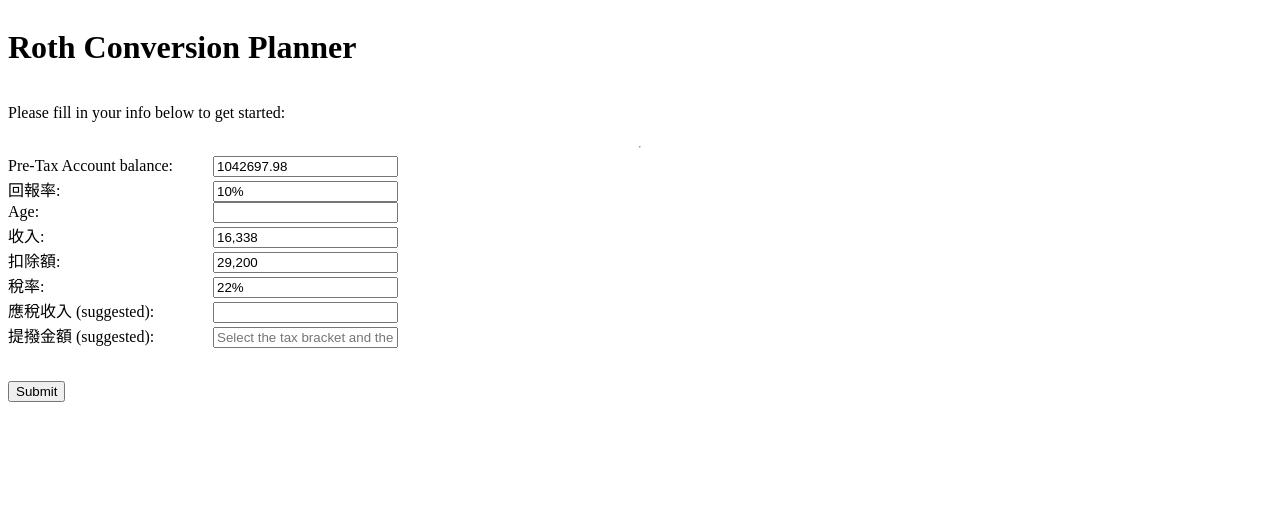
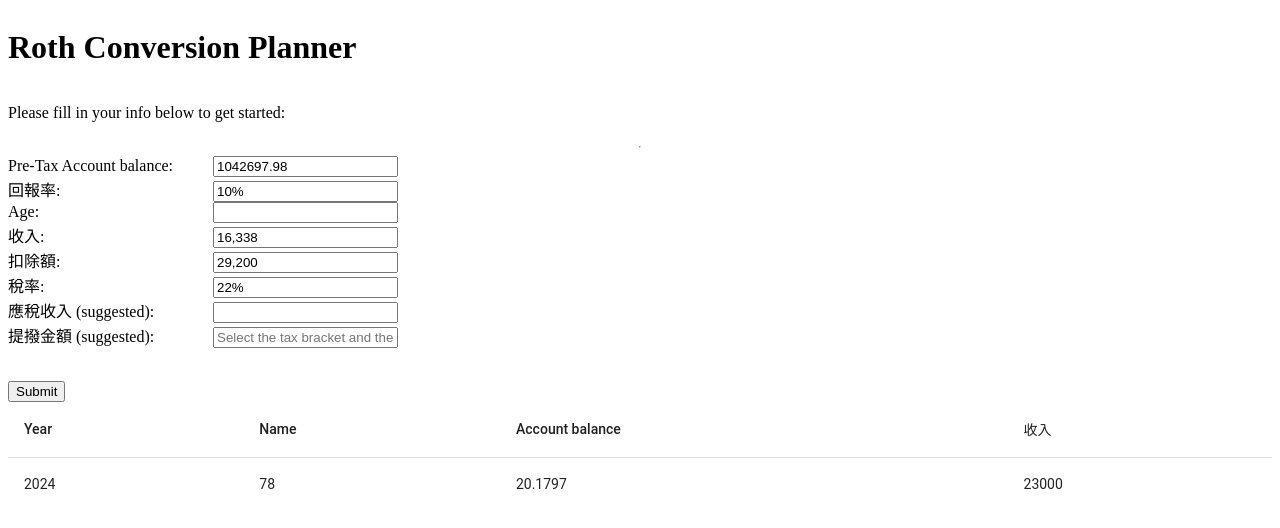
Before and after one commit to kaiyuan01/roth-conversion-planner, an Angular app: page / in a window 1280 px wide. Shown: the top 528 px of the page. Built offline with nearby package versions, Linux system fonts and the light colour scheme.

Commit message:
added tabular data

```diff
--- a/src/app/app.component.html
+++ b/src/app/app.component.html
@@ -42,6 +42,40 @@
         <br>
         <button class="btn" type="submit" [disabled]="myForm.valid">Submit</button>
       </form>
+
+      <!-- tabular data will be displayer here -->
+      <table mat-table [dataSource]="dataSource" class="mat-elevation-z8">
+
+        <!--- Note that these columns can be defined in any order.
+              The actual rendered columns are set as a property on the row definition" -->
+
+        <!-- Position Column -->
+        <ng-container matColumnDef="year">
+          <th mat-header-cell *matHeaderCellDef> Year </th>
+          <td mat-cell *matCellDef="let element"> {{element.year}} </td>
+        </ng-container>
+
+        <!-- Name Column -->
+        <ng-container matColumnDef="age">
+          <th mat-header-cell *matHeaderCellDef> Name </th>
+          <td mat-cell *matCellDef="let element"> {{element.age}} </td>
+        </ng-container>
+
+        <!-- Weight Column -->
+        <ng-container matColumnDef="bal">
+          <th mat-header-cell *matHeaderCellDef> Account balance </th>
+          <td mat-cell *matCellDef="let element"> {{element.bal}} </td>
+        </ng-container>
+
+        <!-- Symbol Column -->
+        <ng-container matColumnDef="income">
+          <th mat-header-cell *matHeaderCellDef> 收入 </th>
+          <td mat-cell *matCellDef="let element"> {{element.income}} </td>
+        </ng-container>
+
+        <tr mat-header-row *matHeaderRowDef="displayedColumns"></tr>
+        <tr mat-row *matRowDef="let row; columns: displayedColumns;"></tr>
+      </table>
 
       <!-- form class="example-form2">
 
--- a/src/app/app.component.ts
+++ b/src/app/app.component.ts
@@ -1,19 +1,43 @@
-import { Component, OnInit } from '@angular/core';
+import { Component, Input, OnInit } from '@angular/core';
 import { RouterOutlet } from '@angular/router';
-import {MatInputModule} from '@angular/material/input';
-import {MatFormFieldModule} from '@angular/material/form-field';
-import {FormsModule} from '@angular/forms';
+
+import { MatInputModule} from '@angular/material/input';
+import { MatFormFieldModule} from '@angular/material/form-field';
+import { FormsModule} from '@angular/forms';
+
 import { FormGroup, FormControl, Validators } from '@angular/forms';
 import { ReactiveFormsModule } from '@angular/forms';
+
+import {MatTableModule} from '@angular/material/table';
+
+export interface ColData {
+  year: number;
+  age: number;
+  bal: number;
+  income: number;
+}
+
+let ELEMENT_DATA: ColData[] = [
+
+  {year: 2024, age: 78, bal: 20.1797, income: 23000},
+];
 
 @Component({
   selector: 'app-root',
   standalone: true,
-  imports: [RouterOutlet, FormsModule, MatFormFieldModule, MatInputModule, ReactiveFormsModule],
+  imports: [RouterOutlet, FormsModule, MatFormFieldModule, MatInputModule, ReactiveFormsModule, MatTableModule],
   templateUrl: './app.component.html',
   styleUrl: './app.component.scss'
 })
+
+
 export class AppComponent implements OnInit  {
+ // @Input() columns: [] = []; //TableHeader
+ // @Input() data: [] | null = [];
+
+  displayedColumns: string[] = ['year', 'age', 'bal', 'income'];
+  dataSource = ELEMENT_DATA;
+
   title = 'Roth Conversion Planner';
 
   INIT_DED = '29,200';
@@ -41,19 +65,28 @@ export class AppComponent implements OnInit  {
       taxableIncome: new FormControl('', Validators.required),
       taxBracket: new FormControl(this.INIT_TB, Validators.required),
     });
-
-
-
   }
 
   onSubmit() {
     console.log(this.myForm.value);
-    // You can add code here to submit the form data to a server or do something else with it
-
     if(this.myForm && this.myForm.get('taxBracket') && this.myForm.get('taxBracket')?.value == "22%") {
       this.myForm.get("taxableIncome")?.setValue( '201050' );
-      this.myForm.get("conversion")?.setValue( eval( this.myForm.get("taxableIncome")?.value - this.myForm.get("income")?.value + this.myForm.get("deductible")?.value ) );
+
+      console.log( 'taxableIncome: ', this.myForm.get('taxableIncome')?.value );
+      console.log( 'income: ', parseInt(this.myForm.get("income")?.value.replace(/,/g, ''), 10) );
+
+      let conversion = this.myForm.get('taxableIncome')?.value
+        - parseInt(this.myForm.get("income")?.value.replace(/,/g, ''), 10)
+        + parseInt(this.myForm.get("deductible")?.value.replace(/,/g, ''), 10);
+      console.log("conversion: ", conversion);
+
+      this.myForm.get("conversion")?.setValue( conversion );
+
+      // populate table data
+      //this.columns = ['a','b'];
+      //this.data = ['1','2'];
     }
   }
 
+
 }
```
